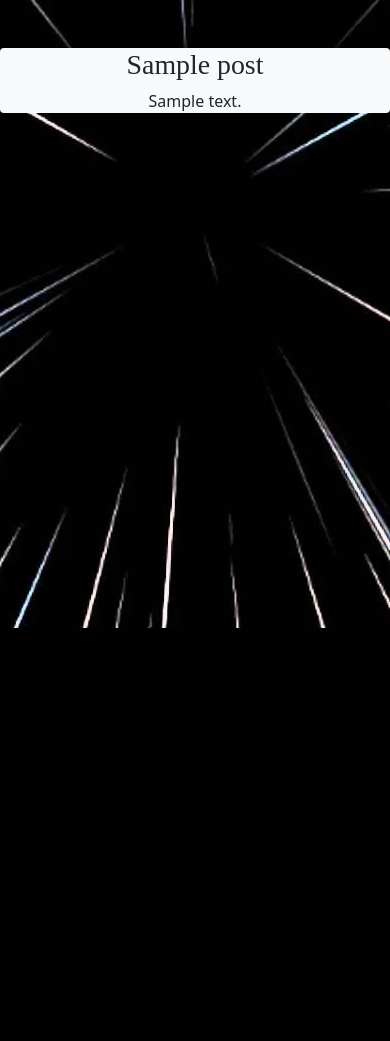
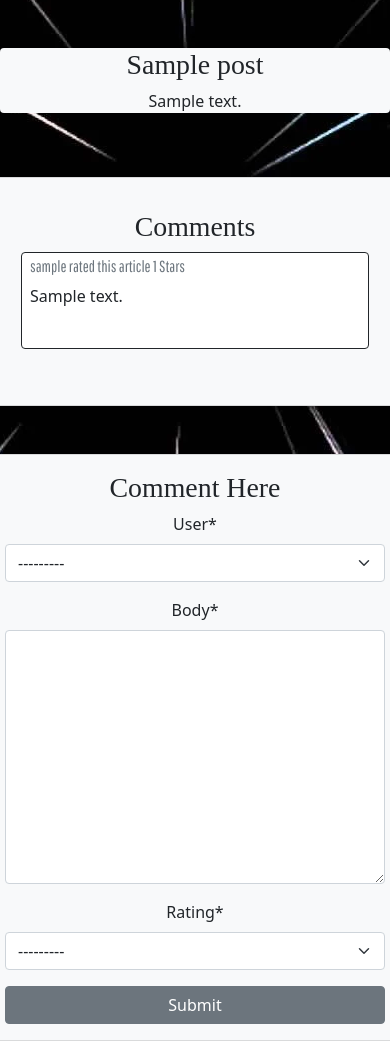
Before and after one commit to BryonyRBlack/christie_restaurant, a Django app: a page that uses news/templates/news/article_detail.html in a window 390 px wide. Shown: the part 216-1257 px from the top of the page. Before the commit the page ends 844 px from the top, so only its background shows below. Run offline with Django 4.2, Linux system fonts and the light colour scheme; tables that the repository leaves empty hold one stand-in row (values such as "Sample post"); some libraries are stand-ins or nearby versions; some web fonts are replaced.

Commit message:
Add ability to rate and comment on articles

```diff
--- a/news/admin.py
+++ b/news/admin.py
@@ -1,5 +1,5 @@
 from django.contrib import admin
-from .models import Post
+from .models import Post, Comment
 from django_summernote.admin import SummernoteModelAdmin
 
 # Register your models here.
@@ -10,3 +10,5 @@ class PostAdmin(SummernoteModelAdmin):
     search_fields = ['title']
     prepopulated_fields = {'slug': ('title',)}
     summernote_fields = ('body')
+
+admin.site.register(Comment)
--- /dev/null
+++ b/news/forms.py
@@ -0,0 +1,7 @@
+from .models import Comment
+from django import forms
+
+class CommentForm(forms.ModelForm):
+    class Meta:
+        model = Comment
+        fields = ('user', 'body', 'rating',)
--- a/news/models.py
+++ b/news/models.py
@@ -1,5 +1,6 @@
 from django.db import models
 from django.utils import timezone
+from django.contrib.auth.models import User
 
 STATUS = ((0, "Draft"), (1, "Published"))
 
@@ -17,3 +18,16 @@ class Post(models.Model):
 
     def __str__(self):
         return self.title
+
+class Comment(models.Model):
+    article = models.ForeignKey(Post, on_delete=models.CASCADE, related_name='comments')
+    user = models.ForeignKey(User, on_delete=models.CASCADE, related_name="commenter")
+    body = models.TextField()
+    rating = models.PositiveSmallIntegerField(choices=[(i, i) for i in range(1, 6)])
+    posted = models.DateTimeField(auto_now_add=True)
+
+    class Meta:
+        ordering = ['-posted']
+
+    def __str__(self):
+        return f"Comment {self.body} by {self.user}"
--- a/news/templates/news/article_detail.html
+++ b/news/templates/news/article_detail.html
@@ -8,4 +8,28 @@
     <p>{{ article.body }}</p>
 </div>
 
+<div class="row justify-content-around align-items-start">
+    <div class="bg-light p-3 col-md-8 card mt-5" style="max-width: 70rem;">
+        <div class="card-body">
+            <h1 class="text-center">Comments</h1>
+                {% for comment in comments %}
+                <div class="comments p-2 card border-dark mb-4">
+                    <h6 class="card-subtitle text-muted card-text">{{ comment.user }} rated this article
+                    {{ comment.rating }} Stars</h6>
+                    <p class="card-title review-titles">{{ comment.body | linebreaks }}</p>
+            </div>
+            {% endfor %}
+        </div>
+    </div>
+
+<div class="forms card bg-light form p-3 text-center col-md-4 mt-5" id="comment-form" style="max-width: 30rem;">
+        <h1>Comment Here</h1>
+        <form id="commentForm" method="post" class="d-grid">
+            {{ comment_form | crispy }}
+            {% csrf_token %}
+            <button id="commentButton" class = "btn btn-block btn-secondary">Submit</button>
+            </form>
+    </div>
+</div>
+
 {% endblock %}
--- a/news/views.py
+++ b/news/views.py
@@ -1,6 +1,8 @@
 from django.shortcuts import render, get_object_or_404, reverse
 from django.views import generic
-from .models import Post
+from .models import Post, Comment
+from .forms import CommentForm
+from django.contrib import messages
 
 # Create your views here.
 class ArticleList(generic.ListView):
@@ -19,9 +21,26 @@ class ArticleList(generic.ListView):
 def article_detail(request, slug):
     queryset = Post.objects.filter(status=1)
     article = get_object_or_404(queryset, slug=slug)
+    comments = article.comments.all().order_by("-posted")
+    comment_form = CommentForm
+
+    if request.method == "POST":
+        comment_form = CommentForm(data=request.POST)
+        if comment_form.is_valid():
+            comment = comment_form.save(commit=False)
+            comment.author = request.user
+            comment.post = comments
+            comment.save()
+            messages.add_message(
+                request, messages.SUCCESS,
+                'Comment submitted succesfully'
+            )
 
     return render(
         request,
         "news/article_detail.html",
-        {"article": article}
+        {"article": article,
+        "comments": comments,
+        "comment_form": comment_form
+        }
     )
```
Also changed, not shown: news/migrations/0003_comment.py (added), news/migrations/0004_comment_body.py (added).
